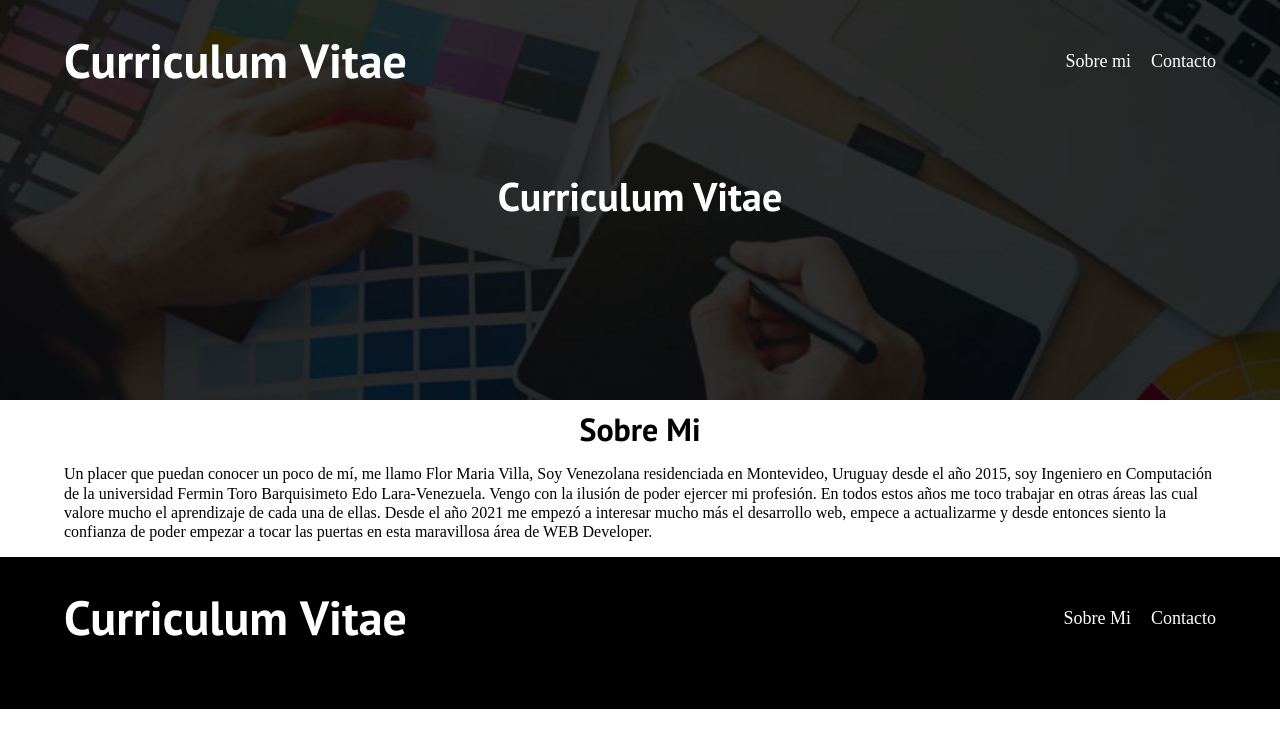
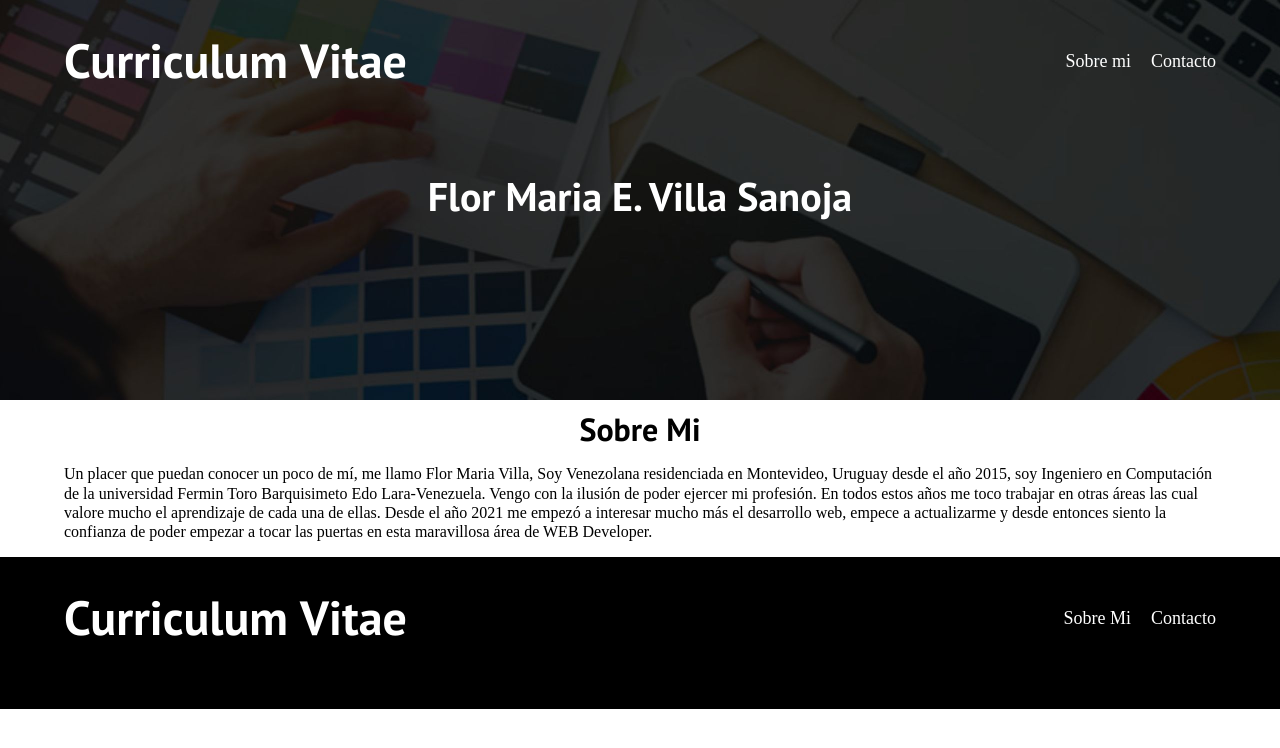
Before and after one commit to flormariavilla/curriculumflorvilla, a plain HTML site: page nosotros.html in a window 1280 px wide. Drawn offline with Linux system fonts and the light colour scheme.

Commit message:
Se agrega el mensaje en el main

```diff
--- a/nosotros.html
+++ b/nosotros.html
@@ -27,7 +27,7 @@
          </div>
 
          <div class="header__texto">
-              <h2 class="no-margin">Curriculum Vitae</h2>
+              <h2 class="no-margin">Flor Maria E. Villa Sanoja</h2>
               <p class="no-margin"></p>
          </div>
     </header>
```
